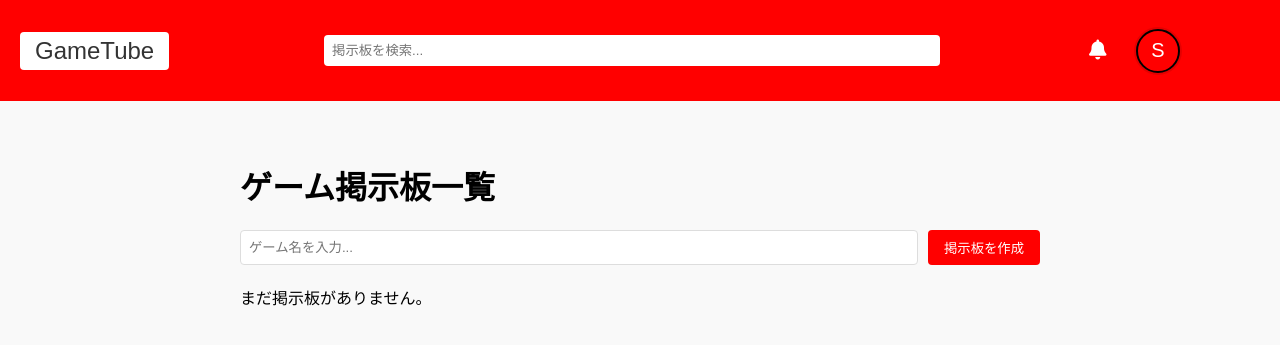
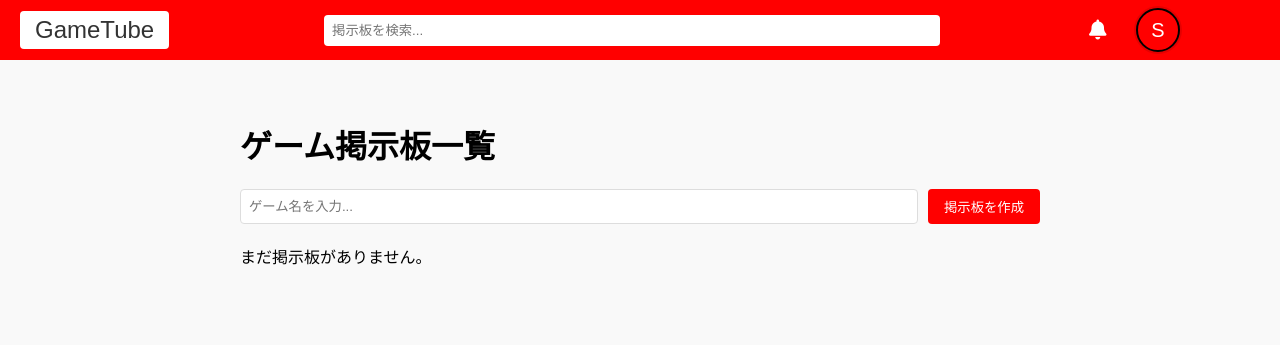
Before and after one commit to gamesdaanaa/search_project, a Django app: page /boards/ in a window 1280 px wide. Shown: the top 345 px of the page. Run offline with Django 5.2, Linux system fonts and the light colour scheme; the visitor is signed in with stand-in values (Sample User, id 1); data that the repository does not hold is empty.

Commit message:
Assistant checkpoint: Update header height to be consistent
Assistant generated file changes:
- gametube/templates/gametube/base.html: Update header height and alignment

---

User prompt:

ヘッダーの縦の大きさ全てのサイトで同じにして

```diff
--- a/gametube/templates/gametube/base.html
+++ b/gametube/templates/gametube/base.html
@@ -14,7 +14,8 @@
         }
         .header {
             background-color: #ff0000;
-            padding: 15px 20px;
+            height: 60px;
+            padding: 0 20px;
             display: flex;
             justify-content: space-between;
             align-items: center;
```
